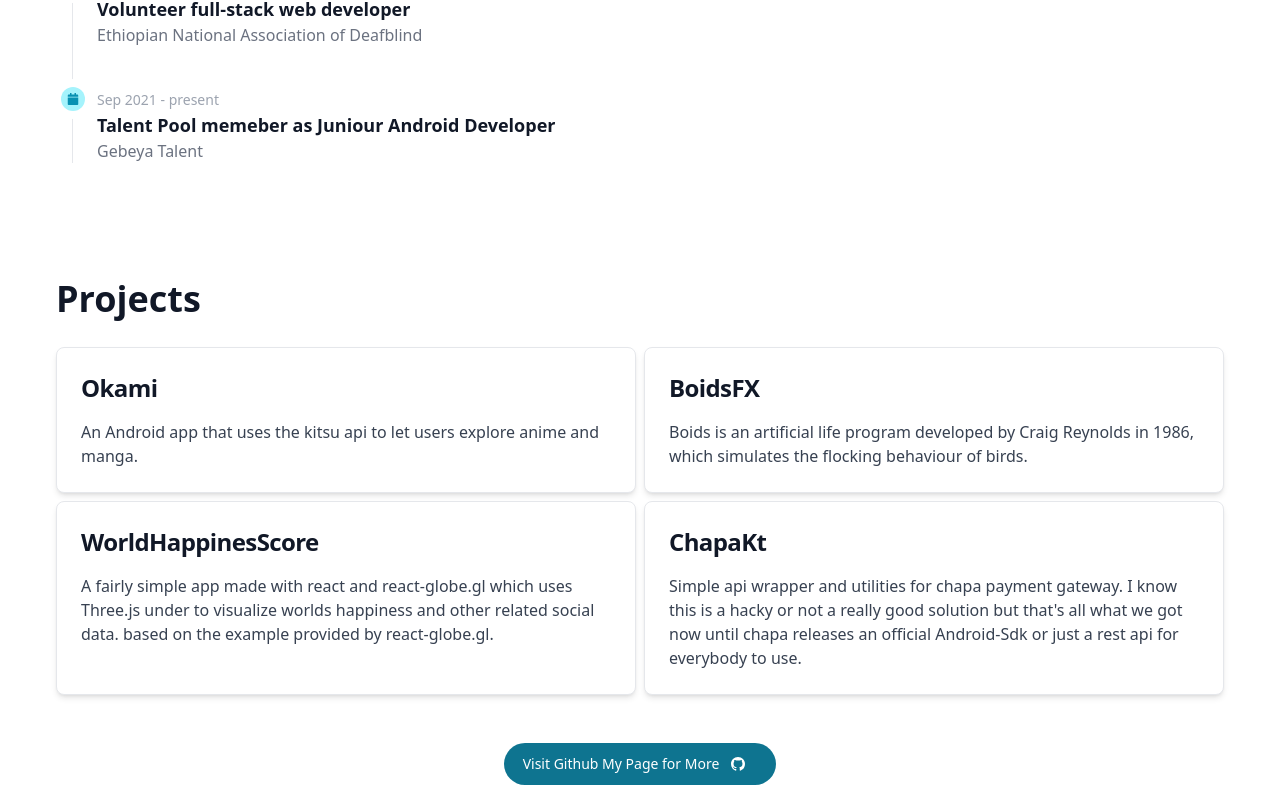
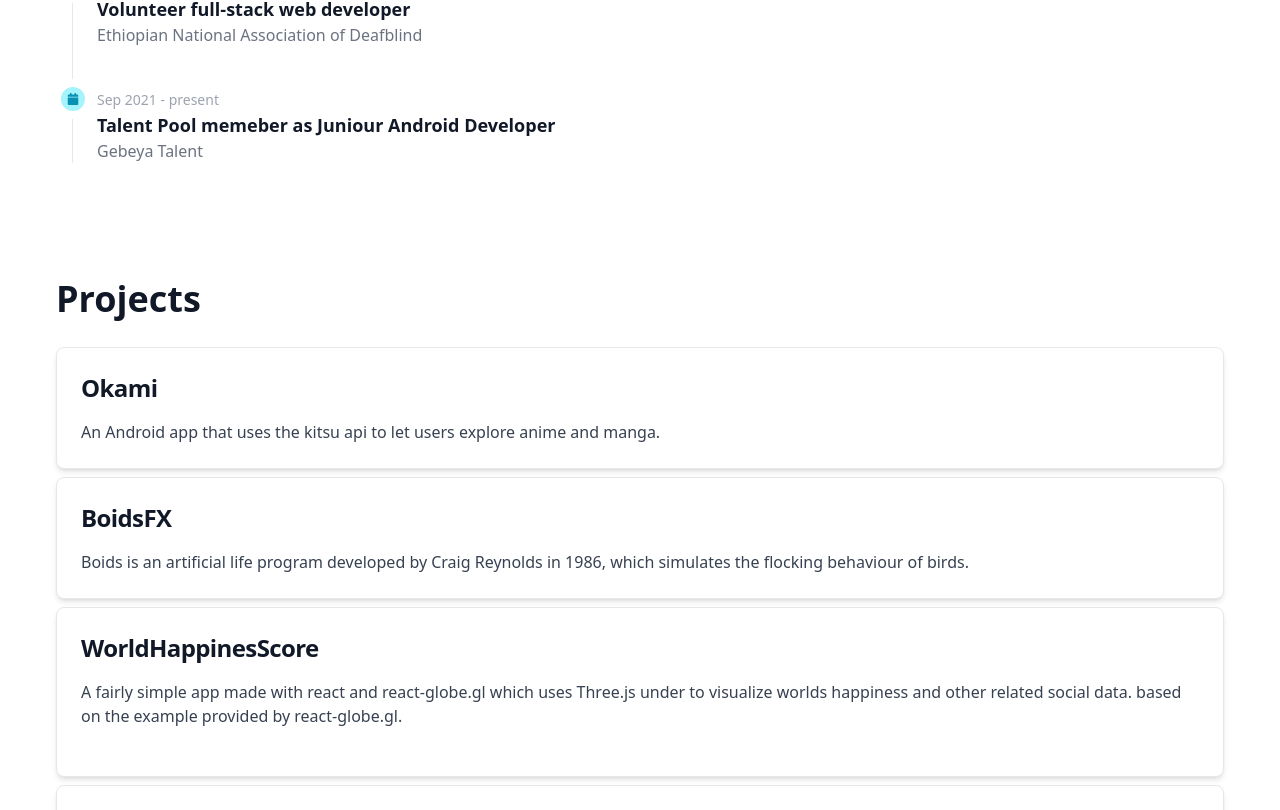
Before and after one commit to YohannesTz/yohannestz-page, a React (Vite) app: page / in a window 1280 px wide. Shown: the part 1990-2800 px from the top of the page. Built offline with nearby package versions, Linux system fonts and the light colour scheme.

Commit message:
added responsive classes

```diff
--- a/src/components/Projects.tsx
+++ b/src/components/Projects.tsx
@@ -7,7 +7,7 @@
             <div className="prose py-7">
                 <h1>Projects</h1>
             </div>
-            <div className="grid grid-cols-2 gap-2">
+            <div className="grid grid-cols-2 md:grid-cols-1 gap-2">
                 <div className="hover:drop-shadow-xl">
                     <Card>
                         <a href="https://github.com/yohannesTz/okami" target="_blank" className="text-2xl font-bold tracking-tight text-gray-900 dark:text-white">
--- a/src/components/Testimonials.tsx
+++ b/src/components/Testimonials.tsx
@@ -7,7 +7,7 @@
                 <h1>Testimonials</h1>
             </div>
 
-            <div className="grid grid-cols-3 gap-4">
+            <div className="grid grid-cols-3 md:grid-cols-2 sm:grid-cols-1 gap-4">
                 <div className="hover:drop-shadow-xl">
                     <Card>
                         <div className="flex flex-col items-center pb-10">
```
